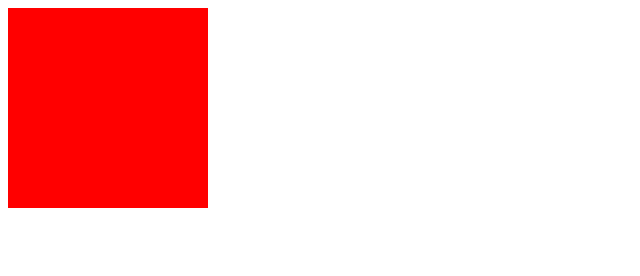
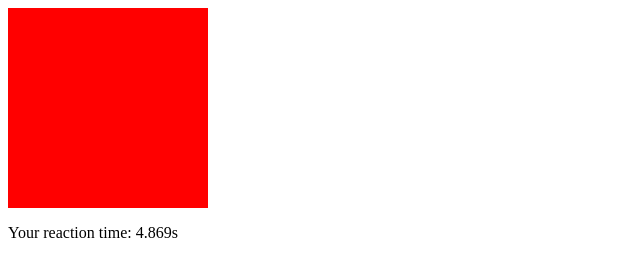
Before and after one commit to RowdyRajan/ReactionTester, a plain HTML site: page index.html in a window 1280 px wide. Both pictures are taken after a click on the element 108 px from the left and 108 px from the top of the page. Shown: the whole page, without its empty margins (0-640 px from the left). Drawn offline with Linux system fonts and the light colour scheme.

Commit message:
Added Reaction time

```diff
--- a/index.html
+++ b/index.html
@@ -15,8 +15,8 @@
 </style>
 <script>
 	function randomSeconds(upperLimit){
-		var x = Math.random() * (upperLimit +1);
-		return Math.floor(x);
+		return Math.random() * (upperLimit +1);
+
 	}
 </script>
 </head>
@@ -24,23 +24,29 @@
 <body>
 
 <div id="square"></div>
+	<p>Your reaction time: <span id="reactionTime"></span></p>
+<script>
 
-<script>
+	var createdTime; var clickedTime; var reactionTime;
 
 	function displayAgain(){
 		var x = randomSeconds(5);
 		console.log(x);
-
 		setTimeout(function(){
 			document.getElementById("square").style.display="block";
+			createdTime = Date.now();
 		}, (x *1000));
+
 
 	}
 
 	displayAgain();
 
 	document.getElementById("square").onclick = function(){
+		clickedTime= Date.now();
 		this.style.display="none";
+		reactionTime = ((clickedTime-createdTime)/1000);
+		document.getElementById("reactionTime").innerHTML = reactionTime +'s';
 		displayAgain();
 	}
 
```
